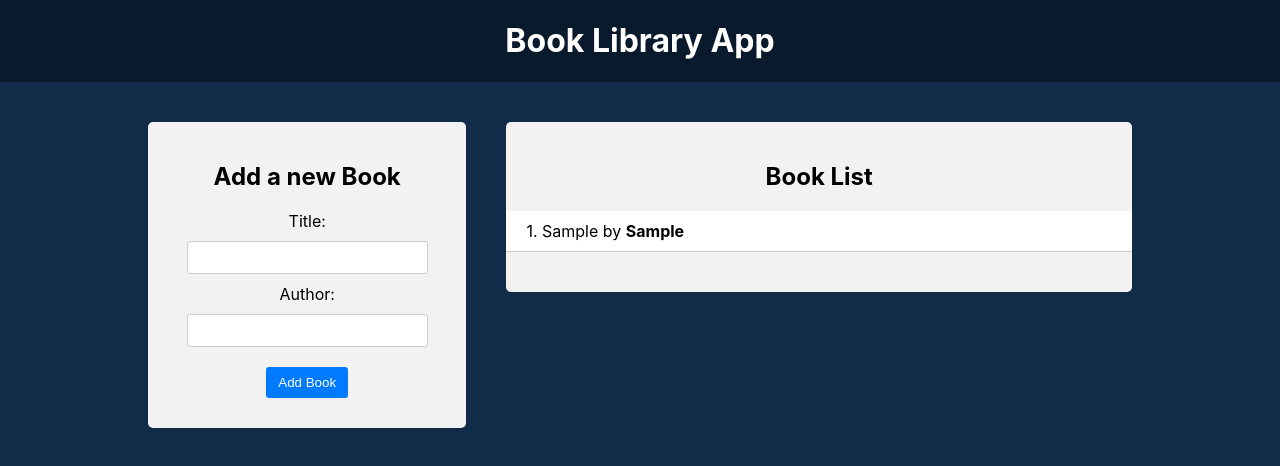
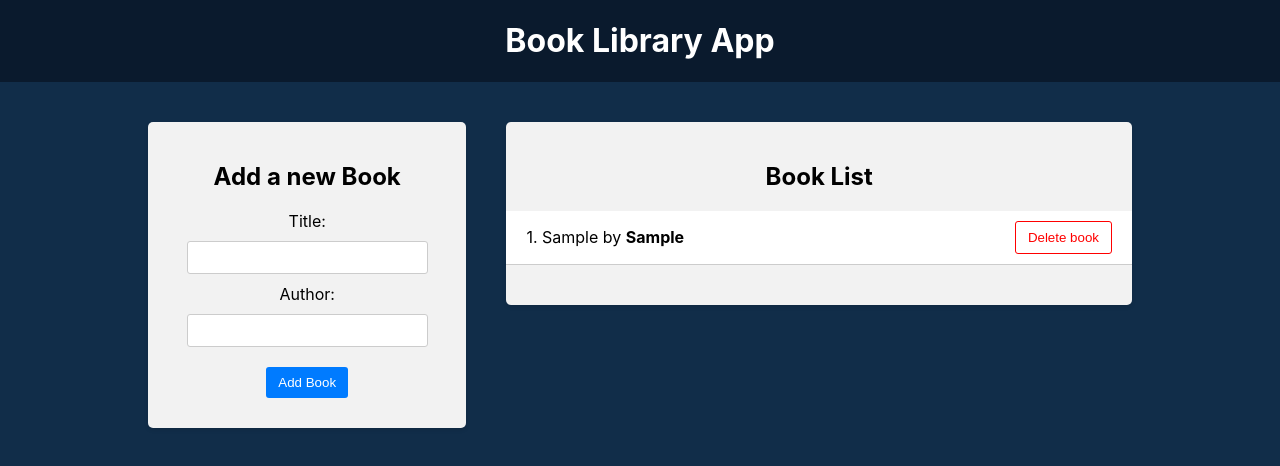
Before and after one commit to Lvjasha/30_react-redux, a React (Create React App) app in the folder frontend/: page / in a window 1280 px wide. Both pictures are taken after typing "Sample", "Sample" into the empty fields and a click on the button "Add Book". Shown: the top 466 px of the page. Built offline with nearby package versions, Linux system fonts and the light colour scheme; the HTML template or start-up script is replaced by a standard one.

Commit message:
Button delete book

```diff
--- a/frontend/src/components/BookList/BookList.js
+++ b/frontend/src/components/BookList/BookList.js
@@ -1,8 +1,18 @@
-import { useSelector } from 'react-redux';
+import { useSelector, useDispatch } from 'react-redux';
+
 import './BookList.css';
+import { deleteBook } from '../../redux/books/actionCreators';
 
 const BookList = () => {
     const books = useSelector((state) => state.books);
+    //const [book, setBook] = useState('');
+
+    const dispatch = useDispatch();
+
+    const handleDeleteBook = (id) => {
+        deleteBook(id);
+        dispatch(deleteBook(id));
+    };
 
     return (
         <div className="app-block book-list">
@@ -17,6 +27,14 @@
                                 {++i}. {book.title} by{' '}
                                 <strong>{book.author}</strong>
                             </div>
+                            <div className="book-actions">
+                                <button
+                                    type="submit"
+                                    onClick={() => handleDeleteBook(book.id)}
+                                >
+                                    Delete book
+                                </button>
+                            </div>
                         </li>
                     ))}
                 </ul>
--- a/frontend/src/redux/books/actionCreators.js
+++ b/frontend/src/redux/books/actionCreators.js
@@ -6,3 +6,10 @@
         payload: newBook,
     };
 };
+
+export const deleteBook = (id) => {
+    return {
+        type: a.DELETE_BOOK,
+        payload: id,
+    };
+};
--- a/frontend/src/redux/books/actionsTypes.js
+++ b/frontend/src/redux/books/actionsTypes.js
@@ -1 +1,2 @@
 export const ADD_BOOK = 'ADD_BOOK';
+export const DELETE_BOOK = 'DELETE_BOOK';
--- a/frontend/src/redux/books/reducer.js
+++ b/frontend/src/redux/books/reducer.js
@@ -6,6 +6,8 @@
     switch (action.type) {
         case a.ADD_BOOK:
             return [...state, action.payload];
+        case a.DELETE_BOOK:
+            return state.filter((book) => book.id !== action.payload);
         default:
             return state;
     }
```
